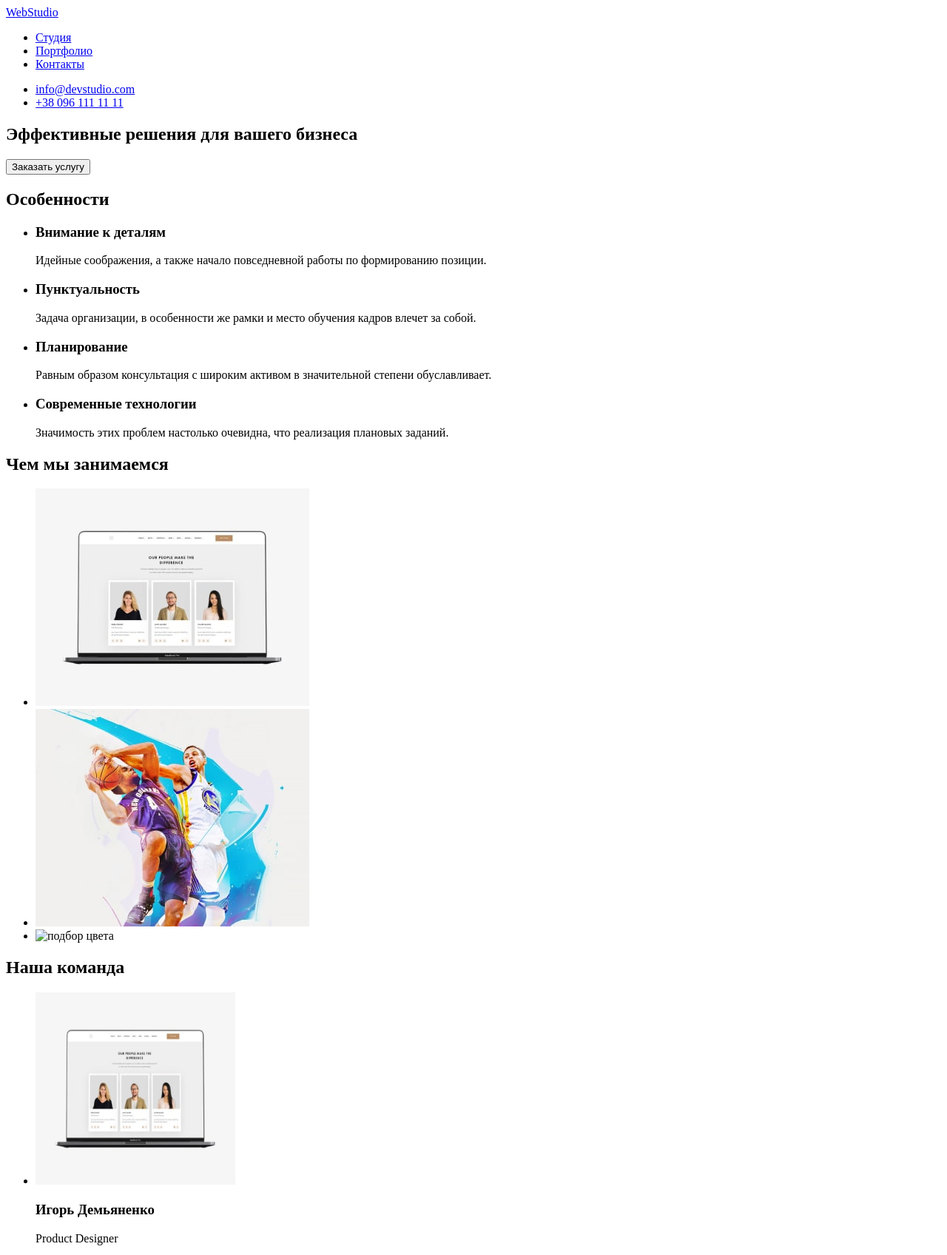
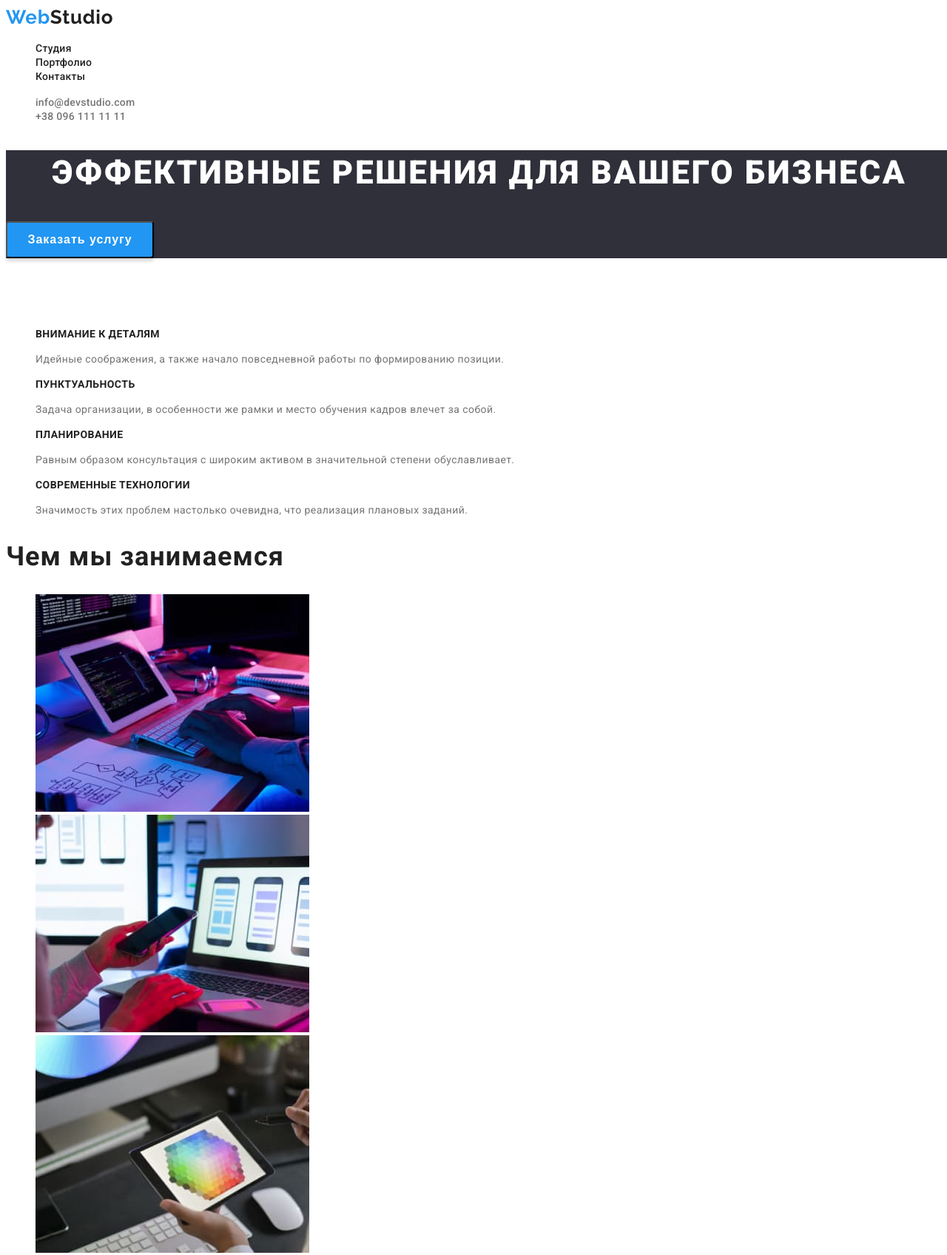
Before and after one commit to Natalia-Yuschenko/goit-markup-hw-02, a plain HTML site: page index.html in a window 1280 px wide. Shown: the top 1696 px of the page at 74% size. Drawn offline with Linux system fonts and the light colour scheme; files that its build step writes are made by us from their sources; files whose address does not match are found by name.

Commit message:
добавляет css

```diff
--- a/css/styles.css
+++ b/css/styles.css
@@ -1,10 +1,226 @@
-html {
-  height: 100%;
-  width: 100%;
+:root {
+  --main-text-color: #212121;
+  --main-background-color: #ffffff;
 }
 
 body {
-  height: 100%;
   width: 100%;
-  font-family: "Raleway" "Roboto", sans-serif;
+  font-family: "Roboto", sans-serif;
+  font-style: normal;
+  color: var(--main-text-color);
+  text-decoration: none;
 }
+
+/* header {
+  margin-bottom: 25px;
+} */
+
+.main-block-logo {
+  font-family: "Raleway", sans-serif;
+  font-style: normal;
+  font-weight: bold;
+  font-size: 26px;
+  line-height: 31px;
+  letter-spacing: 0.03em;
+  text-decoration: none;
+  color: var(--main-text-color);
+}
+
+.logo-word {
+  color: #2196f3;
+}
+
+.top-menu {
+  text-decoration: none;
+  list-style: none;
+}
+.top-menu-link {
+  font-family: Roboto;
+  font-style: normal;
+  font-weight: 500;
+  font-size: 14px;
+  line-height: 16px;
+  letter-spacing: 0.02em;
+  color: var(--main-text-color);
+  text-decoration: none;
+}
+
+.top-menu-link:hover {
+  color: #2196f3;
+}
+
+.main-block-contacts {
+  text-decoration: none;
+  list-style: none;
+}
+
+.main-block-contacts-link {
+  font-style: normal;
+  font-weight: 500;
+  font-size: 14px;
+  line-height: 16px;
+  letter-spacing: 0.02em;
+  color: #757575;
+  text-decoration: none;
+}
+
+.main-block-contacts-link:hover {
+  color: #2196f3;
+}
+
+/* Hero section */
+
+.hero {
+  width: 100%;
+  left: 0px;
+  top: 80px;
+  background-color: #2f303a;
+}
+
+.hero-text {
+  font-style: normal;
+  font-weight: 900;
+  font-size: 44px;
+  line-height: 60px;
+  text-align: center;
+  letter-spacing: 0.06em;
+  text-transform: uppercase;
+  color: #ffffff;
+}
+
+button {
+  width: 200px;
+  height: 50px;
+  left: 700px;
+  top: 430px;
+  background: #2196f3;
+  box-shadow: 0px 4px 4px rgba(0, 0, 0, 0.15);
+  border-radius: 4px;
+}
+
+.hero-section-btn {
+  font-style: normal;
+  font-weight: bold;
+  font-size: 16px;
+  line-height: 30px;
+  align-items: center;
+  text-align: center;
+  letter-spacing: 0.06em;
+  color: #ffffff;
+  cursor: pointer;
+}
+
+/* properties section */
+
+.properties-section {
+  margin-top: 94px;
+}
+
+.properties-section-list {
+  list-style: none;
+}
+
+.properties-section-title {
+  font-style: normal;
+  font-weight: bold;
+  font-size: 14px;
+  line-height: 16px;
+  letter-spacing: 0.03em;
+  text-transform: uppercase;
+  color: var(--main-text-color);
+}
+
+.properties-section-text {
+  font-style: normal;
+  font-weight: normal;
+  font-size: 14px;
+  line-height: 24px;
+  letter-spacing: 0.03em;
+  color: #757575;
+}
+
+/* services section */
+
+.services-section-title {
+  font-style: normal;
+  font-weight: bold;
+  font-size: 36px;
+  line-height: 42px;
+  letter-spacing: 0.03em;
+  color: var(--main-text-color);
+}
+
+.services-section-list {
+  list-style: none;
+}
+
+/* team section */
+
+.team-title {
+  font-style: normal;
+  font-weight: bold;
+  font-size: 36px;
+  line-height: 42px;
+  letter-spacing: 0.03em;
+  color: var(--main-text-color);
+}
+
+.team-list {
+  list-style: none;
+}
+
+.team-member-name {
+  font-style: normal;
+  font-weight: 500;
+  font-size: 16px;
+  line-height: 19px;
+  text-align: center;
+  letter-spacing: 0.03em;
+  color: var(--main-text-color);
+  margin-bottom: 10px;
+}
+
+.team-member-profession {
+  font-style: normal;
+  font-weight: normal;
+  font-size: 16px;
+  line-height: 19px;
+  text-align: center;
+  letter-spacing: 0.03em;
+  color: #757575;
+}
+
+/* footer section */
+
+footer {
+  left: 0px;
+  background: #2f303a;
+}
+
+.footer-block-logo {
+  font-family: "Raleway", sans-serif;
+  font-style: normal;
+  font-weight: bold;
+  font-size: 26px;
+  line-height: 31px;
+  letter-spacing: 0.03em;
+  text-decoration: none;
+  color: white;
+}
+
+.footer-contacts-list {
+  list-style: none;
+}
+.footer-contacts-item {
+  font-style: normal;
+  font-weight: normal;
+  font-size: 14px;
+  line-height: 24px;
+  text-decoration: none;
+  letter-spacing: 0.03em;
+  color: rgba(255, 255, 255, 0.6);
+}
+
+.footer-contacts-item:hover {
+  color: #ffffff;
+}
--- a/index.html
+++ b/index.html
@@ -11,7 +11,8 @@
     <link href="https://fonts.googleapis.com/css2?family=Raleway:wght@700&family=Roboto:wght@400;500;700;900&display=swap"
         rel="stylesheet">
 
-    <link rel="stylesheet" href="styles.css">
+    <link rel="stylesheet" href="./css/styles.css">
+
 </head>
 <body>
 
@@ -20,26 +21,26 @@
     <header>
 
 
-            <nav>
+            <nav class="main-block">
 
-                <a href="./index.html" class="logo"><span>Web</span>Studio</a>
+                <a href="./index.html" class="main-block-logo"><span class="logo-word">Web</span>Studio</a>
 
                 <ul class="top-menu">
-                    <li> <a href="./index.html">Студия</a> </li>
-                    <li> <a href="./portfolio.html">Портфолио</a> </li>
-                    <li> <a href="#">Контакты</a> </li>
+                    <li class="top-menu-studio"> <a href="./index.html" class="top-menu-link">Студия</a> </li>
+                    <li class="top-menu-portfolio"> <a href="./portfolio.html" class="top-menu-link">Портфолио</a> </li>
+                    <li class="top-menu-contacts"> <a href="#" class="top-menu-link">Контакты</a> </li>
                 </ul>
 
             </nav>
 
-                <ul class="contacts">
+                <ul class="main-block-contacts">
 
                     <li class="email">
-                        <a href="mailto:info@devstudio.com">info@devstudio.com</a>
+                        <a href="mailto:info@devstudio.com" class="main-block-contacts-link">info@devstudio.com</a>
                     </li>
 
                     <li class="tel">
-                        <a href="tel:+380961111111">+38 096 111 11 11</a>
+                        <a href="tel:+380961111111" class="main-block-contacts-link">+38 096 111 11 11</a>
                     </li>
 
                 </ul>
@@ -53,49 +54,49 @@
     <main>
 
         <div class="hero">
-            <section>
-                <h1>Эффективные решения для вашего бизнеса</h1>
-                <button type="button" class="btn">Заказать услугу</button>
+            <section class="hero-section">
+                <h1 class="hero-text">Эффективные решения для вашего бизнеса</h1>
+                <button type="button" class="hero-section-btn">Заказать услугу</button>
             </section>
         </div>
 
     <!-- Особенности -->
 
-        <section>
-            <h2>Особенности</h2>
-            <ul>
-                <li>
-                    <h3>Внимание к деталям</h3>
-                    <p>Идейные соображения, а также начало повседневной работы по формированию позиции.</p>
+        <section class="properties-section">
+            <h2 hidden>Особенности</h2>
+            <ul class="properties-section-list">
+                <li class="properties-section-item">
+                    <h3 class="properties-section-title">Внимание к деталям</h3>
+                    <p class="properties-section-text">Идейные соображения, а также начало повседневной работы по формированию позиции.</p>
                 </li>
-                <li>
-                    <h3>Пунктуальность</h3>
-                    <p>Задача организации, в особенности же рамки и место обучения кадров влечет за собой.</p>
+                <li class="properties-section-item">
+                    <h3 class="properties-section-title">Пунктуальность</h3>
+                    <p class="properties-section-text">Задача организации, в особенности же рамки и место обучения кадров влечет за собой.</p>
                 </li>
-                <li>
-                    <h3>Планирование</h3>
-                    <p>Равным образом консультация с широким активом в значительной степени обуславливает.</p>
+                <li class="properties-section-item">
+                    <h3 class="properties-section-title">Планирование</h3>
+                    <p class="properties-section-text">Равным образом консультация с широким активом в значительной степени обуславливает.</p>
                 </li>
-                <li>
-                    <h3>Современные технологии</h3>
-                    <p>Значимость этих проблем настолько очевидна, что реализация плановых заданий.</p>
+                <li class="properties-section-item">
+                    <h3 class="properties-section-title">Современные технологии</h3>
+                    <p class="properties-section-text">Значимость этих проблем настолько очевидна, что реализация плановых заданий.</p>
                 </li>
             </ul>
         </section>
 
         <!-- Чем мы занимаемся -->
 
-        <section>
-            <h2>Чем мы занимаемся</h2>
+        <section class="services-section">
+            <h2 class="services-section-title">Чем мы занимаемся</h2>
 
-            <ul>
-                <li>
+            <ul class="services-section-list">
+                <li class="services-section-item">
                     <img src="./images/what-are-we-doing/img-1.jpg" alt="набор кода" width="370" height="294">
                 </li>
-                <li>
+                <li class="services-section-item">
                     <img src="./images/what-are-we-doing/img-2.jpg" alt="проверка мобильного приложения" width="370" height="294">
                 </li>
-                <li>
+                <li class="services-section-item">
                     <img src="./images/what-are-we-doing/img-3.jpg" alt="подбор цвета" width="370" height="294">
                 </li>
             </ul>
@@ -103,28 +104,29 @@
 
         <!-- Наша команда -->
 
-        <section>
-            <h2>Наша команда</h2>
+        <section class="team-section">
+            <h2 class="team-title">Наша команда</h2>
 
-            <ul>
-                <li>
+            <ul class="team-list">
+                <li class="team-item">
                     <img src="./images/our-team/img-1.jpg" alt="Игорь Демьяненко" width="270" height="260">
-                    <h3>Игорь Демьяненко</h3>
-                    <p lang="en">Product Designer</p>
+                    <h3 class="team-member-name">Игорь Демьяненко</h3>
+                    <p class="team-member-profession" lang="en">Product Designer</p>
                 </li>
-                <li>
+                <li class="team-item">
                     <img src="./images/our-team/img-2.jpg" alt="Ольга Репина" width="270" height="260">
-                    <h3>Ольга Репина</h3>
-                    <p lang="en">Frontend Developer</p>
+                    <h3 class="team-member-name">Ольга Репина</h3>
+                    <p class="team-member-profession" lang="en">Frontend Developer</p>
                 </li>
-                <li><img src="./images/our-team/img-3.jpg" alt="Николай Тарасов" width="270" height="260">
-                    <h3>Николай Тарасов</h3>
-                    <p lang="en"> Marketing</p>
+                <li class="team-item">
+                    <img src="./images/our-team/img-3.jpg" alt="Николай Тарасов" width="270" height="260">
+                    <h3 class="team-member-name">Николай Тарасов</h3>
+                    <p class="team-member-profession" lang="en"> Marketing</p>
                 </li>
-                <li>
+                <li class="team-item">
                     <img src="./images/our-team/img-4.jpg" alt="Михаил Ермаков" width="270" height="260">
-                    <h3>Михаил Ермаков</h3>
-                    <p lang="en">UI Designer</p>
+                    <h3 class="team-member-name">Михаил Ермаков</h3>
+                    <p class="team-member-profession" lang="en">UI Designer</p>
                 </li>
             </ul>
         </section>
@@ -135,13 +137,12 @@
 
     <footer>
 
-            <a href="./index.html"><span>Web</span>Studio</a>
+                <a href="./index.html" class="footer-block-logo"><span class="logo-word">Web</span>Studio</a>
 
-
-            <ul class="footer-contacts">
-                <li><a href="https://goo.gl/maps/fc3wBNUTPfA8hGUh7">г. Киев, пр-т Леси Украинки, 26</a></li>
-                <li><a href="mailto:info@devstudio.com">info@devstudio.com</a></li>
-                <li><a href="tel:+380961111111">+38 096 111 11 11</a></li>
+            <ul class="footer-contacts-list">
+                <li><a href="https://goo.gl/maps/fc3wBNUTPfA8hGUh7" class="footer-contacts-item">г. Киев, пр-т Леси Украинки, 26</a></li>
+                <li><a href="mailto:info@devstudio.com" class="footer-contacts-item">info@devstudio.com</a></li>
+                <li><a href="tel:+380961111111" class="footer-contacts-item">+38 096 111 11 11</a></li>
             </ul>
 
     </footer>
```
Also changed, not shown: portfolio.html (+20 -21 lines), images/our-team/img-1.jpg (added), images/our-team/img-2.jpg (added), images/our-team/img-3.jpg (added), images/our-team/img-4.jpg (added), images/what-are-we-doing/img-1.jpg (added), images/what-are-we-doing/img-2.jpg (added), images/what-are-we-doing/img-3.jpg (added), 2 other files.
